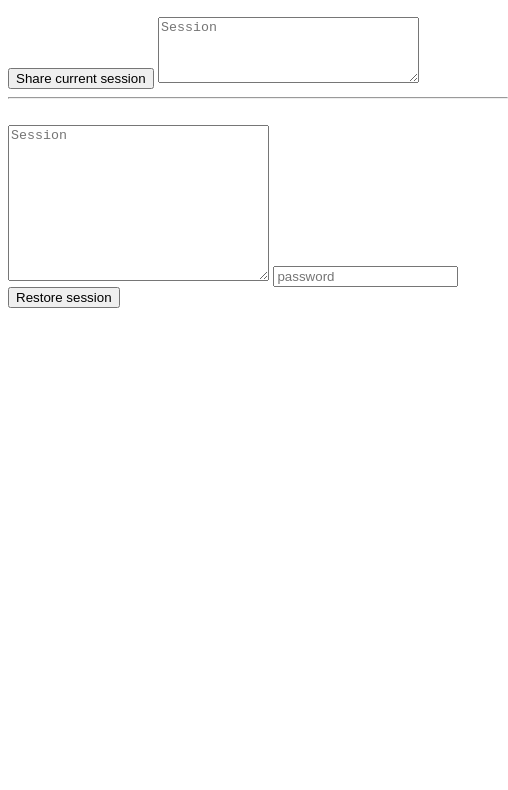
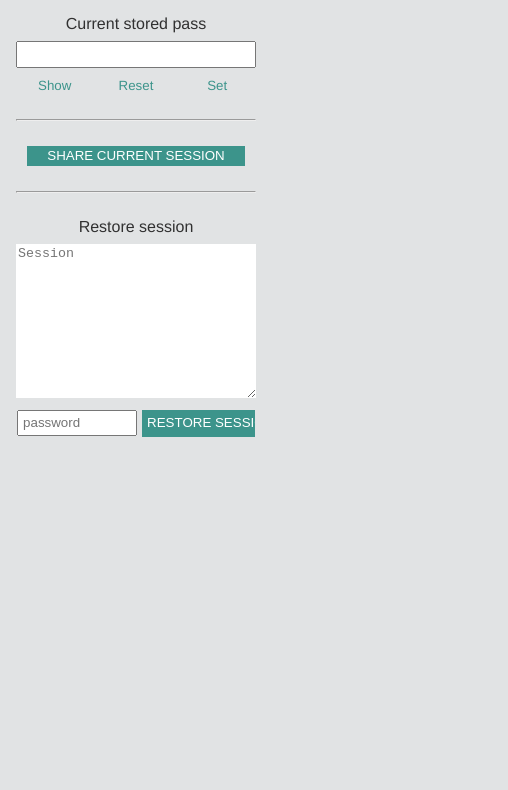
Before and after one commit to nicosantangelo/shareaccount, a browser extension: page popup/index.html in a window 400 px wide. Shown: the part 48-838 px from the top of the page, 508 px wide, since content can reach past the window. Drawn offline with Linux system fonts and the light colour scheme.

Commit message:
Style the popup and make the js react to some structural changes

```diff
--- a/popup/index.html
+++ b/popup/index.html
@@ -5,38 +5,42 @@
     <link rel="stylesheet" href="styles.css">
   </head>
   <body>
-    <div id="app"></div>
+    <h2 class="title">ShareSafe</h2>
+
+    <div id="app" class="app"></div>
+
 
     <template id="js-template">
-      <div id="js-current-data" class="{{!currentPassword}} hidden {{/!currentPassword}}">
-        <h4>Current stored pass</h4>
-        <span>{{=currentPassword}}</span>
-        <a id="js-set-new-password" href="#">Set a new one</a>
-      </div>
+      <section id="js-current-data" class="current-password">
+        <div>Current stored pass</div>
 
-      <form action="/" id="js-set-password" class="{{currentPassword}} hidden {{/currentPassword}}">
-        <input type="text" name="password" autocomplete="off" required>
-        <input type="submit" value="Set password">
-      </form>
+        <form action="/" id="js-set-password">
+          <input type="password" name="password" value="{{=currentPassword}}" autocomplete="off" required />
+        </form>
+
+        <a id="js-toggle-password-visible" href="#">Show</a>
+        <a id="js-reset-password" href="#">Reset</a>
+        <a id="js-set-new-password" href="#">Set</a>
+      </section>
 
       <hr />
-      <br />
 
-      <div class="share">
-        <button id='js-share-session'>Share current session</button>
-        <textarea name="data" id="js-shared-session" placeholder="Session" cols="30" rows="4"></textarea>
-      </div>
+      <section class="share">
+        <button id="js-share-session" class="btn">Share current session</button>
+        <pre id="js-shared-session" class="hidden"></pre>
+      </section>
 
       <hr />
-      <br />
 
-      <div class="restore">
+      <section class="restore">
+        <div>Restore session</div>
         <form action="/" id="js-restore-session">
-          <textarea name="data" id="" placeholder="Session" cols="30" rows="10"></textarea>
-          <input type="text" name="password" placeholder="password" />
-          <input type="submit" value="Restore session" />
+          <textarea name="data" id="" placeholder="Session" rows="10"></textarea>
+          <div>
+            <input type="text" name="password" placeholder="password" /><input type="submit" class="btn" value="Restore session" />
+          </div>
         </form>
-      </div>
+      </section>
     </template>
 
     <script src="aes-min.js"></script>
--- a/popup/main.js
+++ b/popup/main.js
@@ -1,14 +1,32 @@
 /* Globals: CryptoJS, configuration, t */
 
 (function() {
+  let template = new t(document.getElementById('js-template').innerHTML)
+
   configuration.get('password', function(currentPassword) {
     render(currentPassword)
-    addEvents()
   })
 
+  function render(currentPassword) {
+    document.getElementById('app').innerHTML = template.render({ currentPassword })
+    addEvents()
+  }
+
   function addEvents() {
+    addEventListener('js-toggle-password-visible', 'click', () => {
+      let passwordInput = document.getElementById('js-set-password')[0]
+      let type = passwordInput.type
+
+      passwordInput.type     = { password: 'text', text: 'password' }[type]
+      event.target.innerHTML = { password: 'Hide', text: 'Show'     }[type]
+    })
+
+    addEventListener('js-reset-password', 'click', () =>
+      configuration.get('password', currentPassword => document.getElementById('js-set-password')[0].value = currentPassword)
+    )
+
     addEventListener('js-set-new-password', 'click', () =>
-      document.getElementById('js-set-password').classList.remove('hidden')
+      document.getElementById('js-set-password').dispatchEvent(new CustomEvent('submit'))
     )
 
     addEventListener('js-set-password', 'submit', event => {
@@ -17,7 +35,13 @@
 
       configuration.set({ password: password })
       render(password)
+
+      let newPasswordLink = document.getElementById('js-set-new-password')
+      newPasswordLink.innerHTML = '&#10004;'
+      setTimeout(() => newPasswordLink.innerHTML = 'Set', 1000)
     })
+
+    //---------------------------
 
     addEventListener('js-share-session', 'click', () => {
       configuration.get('password', function(currentPassword) {
@@ -27,10 +51,12 @@
         }
 
         encryptCookies(currentPassword, encryptedData =>
-          document.getElementById('js-shared-session').innerHTML = encryptedData
+          show('js-shared-session').innerHTML = encryptedData
         )
       })
     })
+
+    //---------------------------
 
     addEventListener('js-restore-session', 'submit', event => {
       let formData = new FormData(event.currentTarget)
@@ -80,12 +106,6 @@
   // --------------------------------------------------------------------
   // Utils
 
-  let template = new t(document.getElementById('js-template').innerHTML)
-
-  function render(currentPassword) {
-    document.getElementById('app').innerHTML = template.render({ currentPassword })
-  }
-
   function addEventListener(id, event, fn) {
     document.getElementById(id).addEventListener(event, preventDefault(fn), false)
   }
@@ -96,4 +116,10 @@
       fn(event)
     }
   }
+
+  function show(id) {
+    let el = document.getElementById(id)
+    el.classList.remove('hidden')
+    return el
+  }
 })()
--- a/popup/styles.css
+++ b/popup/styles.css
@@ -1,10 +1,138 @@
 body {
   font-family: Helvetica, sans-serif, Tahoma, sans-serif;
   font-size: 100%;
-  color: #666;
-  width: 500px;
+  margin: 0;
+  background: #e1e3e4;
+  color: #313131;
+  box-sizing: border-box;
+}
+
+a {
+  color: #3c948b;
+  outline: none;
+  text-decoration: none;
+}
+
+a:hover {
+  color: #313131;
+}
+
+pre {
+  word-wrap: break-word;
+  white-space: normal;
+}
+
+input {
+  height: 2em;
+  padding: 0 4px;
+  box-sizing: border-box;
+}
+
+textarea {
+  color: #313131;
+  border: none;
+  box-shadow: none;
+  box-sizing: border-box;
+}
+
+section {
+  margin: 25px 0;
+}
+
+/* Main */
+
+.title {
+  margin: 0;
+  padding: 5px 0;
+  text-align: center;
+  text-transform: uppercase;
+  color: #faf9f9;
+  background-color: #55585d;
+}
+
+.app {
+  width: 15em;
+  max-height: 40em;
+  padding: 0 1em;
+}
+
+.btn {
+  padding: 0 20px;
+  line-height: 20px;
+  border: none;
+  outline: none;
+  font-weight: 500;
+  color: #fff;
+  background: #3c948b;
+  text-transform: uppercase;
+  cursor: pointer;
+  display: block;
+}
+
+.btn:hover {
+  background: #313131;
 }
 
 .hidden {
   display: none;
 }
+
+
+/* Share */
+
+.current-password {
+  text-align: center;
+}
+
+.current-password input[name="password"] {
+  width: 100%;
+  margin: 8px 0;
+}
+
+.current-password a {
+  width: 32%;
+  font-size: smaller;
+  display: inline-block;
+}
+
+
+/* Share */
+
+.share .btn {
+  margin: auto;
+}
+
+.share pre {
+  max-height: 15em;
+  padding: 0 8px;
+  border-right: 1px solid #666;
+  border-left: 1px solid #666;
+  overflow: auto;
+}
+
+
+/* Restore */
+
+.restore {
+  text-align: center;
+}
+
+.restore form {
+  width: 100%;
+}
+
+.restore form textarea {
+  width: 100%;
+  margin: 8px 0;
+}
+
+.restore input[name="password"] {
+  width: 50%;
+}
+
+.restore .btn {
+  width: 47%;
+  margin-left: 5px;
+  padding: 0 5px;
+  display: inline-block;
+}
```
